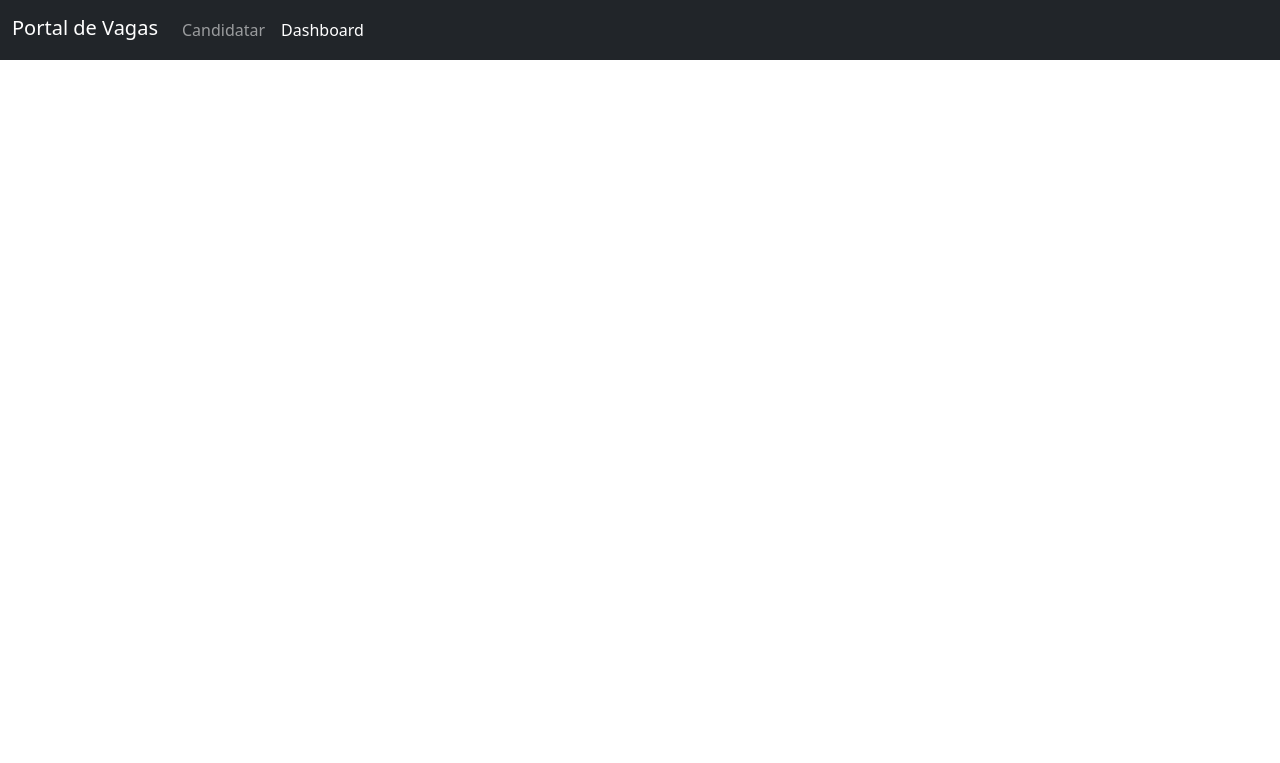
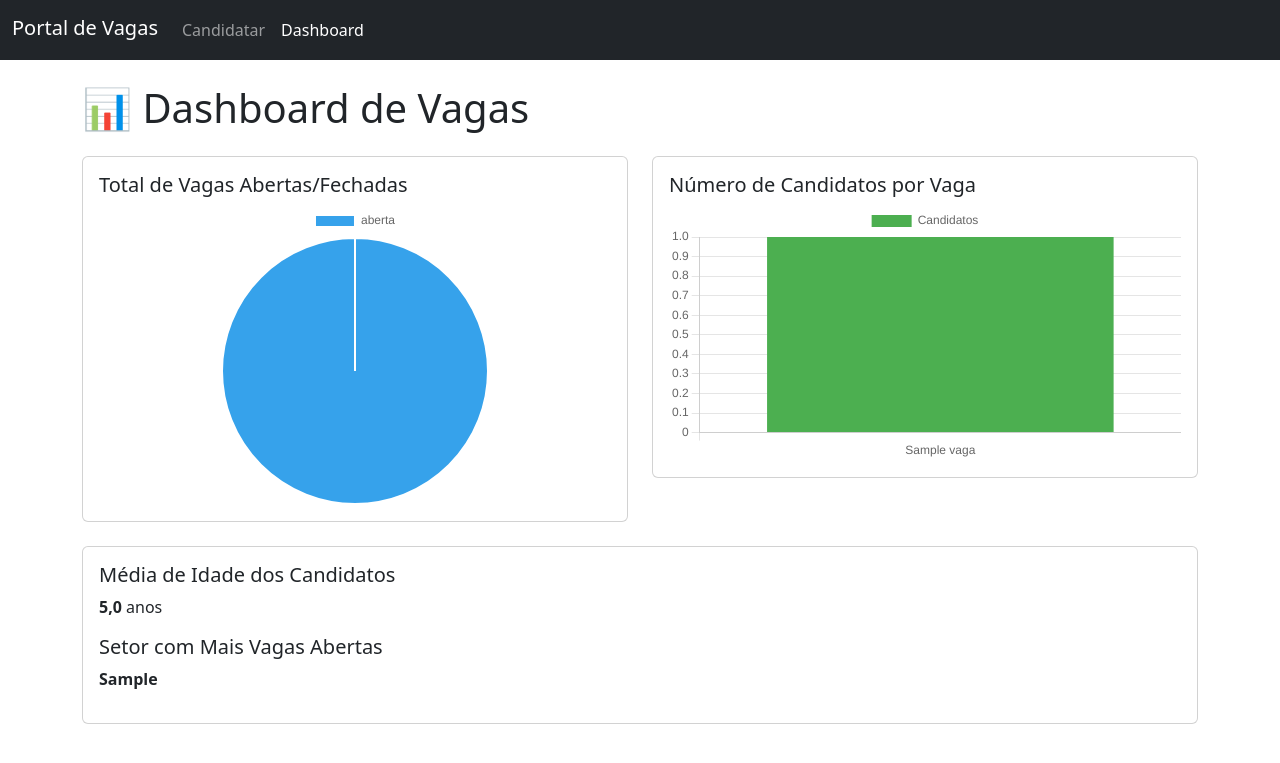
Before and after one commit to fczanetti/desafio-full-stack-django, a Django app: page /dashboard/ in a window 1280 px wide. Shown: the top 763 px of the page. Run offline with Django 5.2, Linux system fonts and the light colour scheme; tables that the repository leaves empty hold one stand-in row (values such as "Sample post").

Commit message:
Adiciona graficos no dashboard

```diff
--- a/portalvagas/base/templates/base/base.html
+++ b/portalvagas/base/templates/base/base.html
@@ -5,6 +5,7 @@
     <meta name="viewport" content="width=device-width, initial-scale=1.0">
     {% block page_title %}{% endblock page_title %}
     <link href="https://cdn.jsdelivr.net/npm/bootstrap@5.3.7/dist/css/bootstrap.min.css" rel="stylesheet" integrity="sha384-LN+7fdVzj6u52u30Kp6M/trliBMCMKTyK833zpbD+pXdCLuTusPj697FH4R/5mcr" crossorigin="anonymous">
+    <script src="https://cdn.jsdelivr.net/npm/chart.js"></script>
 </head>
 <body>
     <nav class="navbar navbar-expand-lg navbar-dark bg-dark">
--- a/portalvagas/base/tests.py
+++ /dev/null
@@ -1,3 +0,0 @@
-# from django.test import TestCase
-
-# Create your tests here.
--- a/portalvagas/candidatos/tests.py
+++ /dev/null
@@ -1,3 +0,0 @@
-# from django.test import TestCase
-
-# Create your tests here.
--- a/portalvagas/dashboard/templates/dashboard/dashboard.html
+++ b/portalvagas/dashboard/templates/dashboard/dashboard.html
@@ -1,5 +1,66 @@
 {% extends "base/base.html" %}
+{% load static %}
 
 {% block page_title %}<title>Dashboard</title>{% endblock page_title %}
 
-{% block content %}{% endblock content %}
+{% block content %}
+
+    <div class="container">
+        <h1 class="mb-4 mt-4">📊 Dashboard de Vagas</h1>
+
+        <div class="row">
+            <div class="col-md-6">
+                <div class="card mb-4 p-3">
+                <h5>Total de Vagas Abertas/Fechadas</h5>
+                <canvas id="chartVagas" style="max-width:100%; max-height:300px;"></canvas>
+                </div>
+            </div>
+            <div class="col-md-6">
+                <div class="card mb-4 p-3">
+                <h5>Número de Candidatos por Vaga</h5>
+                <canvas id="chartCandidatos" style="max-width:100%; max-height:300px;"></canvas>
+                </div>
+            </div>
+        </div>
+
+        <div class="card mb-4 p-3">
+            <h5>Média de Idade dos Candidatos</h5>
+            <p><strong>{{ idade_media }}</strong> anos</p>
+
+            <h5>Setor com Mais Vagas Abertas</h5>
+            <p><strong>{{ setor_top|default:"Nenhum" }}</strong></p>
+        </div>
+    </div>
+
+    <script>
+        // Dados do Django -> JS
+        const vagasStatus = {{ vagas_status|safe }};
+        const candidatosDict = {{ candidatos_dict|safe }};
+
+        // Gráfico 1: Vagas Abertas x Fechadas
+        new Chart(document.getElementById('chartVagas'), {
+            type: 'pie',
+            data: {
+                labels: Object.keys(vagasStatus),
+                datasets: [{
+                    data: Object.values(vagasStatus),
+                    backgroundColor: ['#36A2EB', '#FF6384'],
+                }]
+            }
+        });
+
+        // Gráfico 2: Candidatos por Vaga
+        new Chart(document.getElementById('chartCandidatos'), {
+            type: 'bar',
+            data: {
+                labels: Object.keys(candidatosDict),
+                datasets: [{
+                    label: 'Candidatos',
+                    data: Object.values(candidatosDict),
+                    backgroundColor: '#4CAF50',
+                }]
+            }
+        });
+    </script>
+
+{% endblock content %}
--- a/portalvagas/dashboard/views.py
+++ b/portalvagas/dashboard/views.py
@@ -1,5 +1,44 @@
+import pandas as pd
 from django.shortcuts import render
+from django.db.models import Count
+
+from datetime import date
+from portalvagas.vagas.models import Vaga
+from portalvagas.candidatos.models import Candidato
 
 
 def dashboard(request):
-    return render(request, "dashboard/dashboard.html")
+    vagas_df = pd.DataFrame(list(Vaga.objects.values("status")))
+    vagas_status = vagas_df["status"].value_counts().to_dict() if not vagas_df.empty else {}
+
+    candidatos_por_vaga = (
+        Vaga.objects.annotate(num_candidatos=Count("candidatos"))
+        .values("titulo", "num_candidatos")
+    )
+    candidatos_df = pd.DataFrame(candidatos_por_vaga)
+    candidatos_dict = (
+        dict(zip(candidatos_df["titulo"], candidatos_df["num_candidatos"]))
+        if not candidatos_df.empty
+        else {}
+    )
+
+    candidatos = Candidato.objects.all()
+    hoje = date.today()
+    idades = [
+        (hoje.year - c.data_nascimento.year) -
+        ((hoje.month, hoje.day) < (c.data_nascimento.month, c.data_nascimento.day))
+        for c in candidatos
+    ]
+    idade_media = round(sum(idades) / len(idades), 1) if idades else 0
+
+    vagas_abertas = Vaga.objects.filter(status=Vaga.ABERTA).values("setor")
+    setor_df = pd.DataFrame(vagas_abertas)
+    setor_top = setor_df["setor"].value_counts().idxmax() if not setor_df.empty else None
+
+    context = {
+        "vagas_status": vagas_status,
+        "candidatos_dict": candidatos_dict,
+        "idade_media": idade_media,
+        "setor_top": setor_top,
+    }
+    return render(request, "dashboard/dashboard.html", context)
```
Also changed, not shown: portalvagas/dashboard/tests/test_pagina_dashboard.py (+2 -0 lines), README.md.
